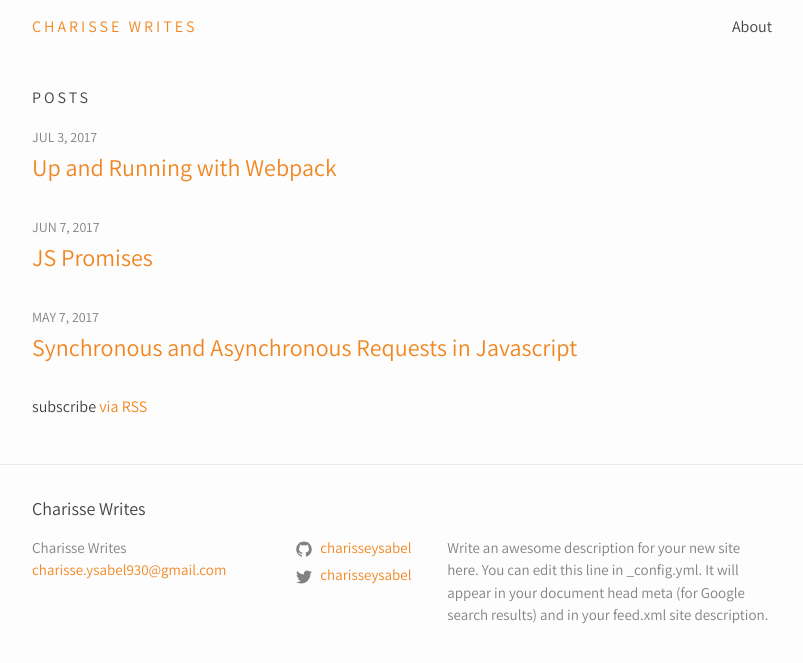
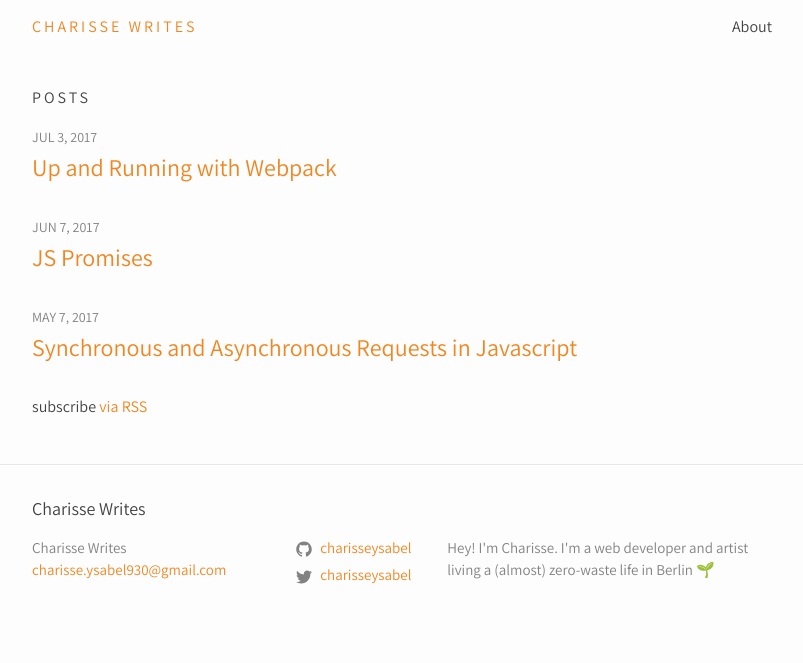
Before and after one commit to charisseysabel/chysbl-blog, a Jekyll site: the page built from index.md, in a window 1280 px wide. Shown: the top 663 px of the page, without its empty margins (238-1041 px from the left). Built offline with Jekyll 4.4.1, drawn with Linux system fonts in a browser that asks for light colours.

Commit message:
feat(_config) update description

```diff
--- a/_config.yml
+++ b/_config.yml
@@ -16,9 +16,8 @@
 title: Charisse Writes
 email: charisse.ysabel930@gmail.com
 description: > # this means to ignore newlines until "baseurl:"
-  Write an awesome description for your new site here. You can edit this
-  line in _config.yml. It will appear in your document head meta (for
-  Google search results) and in your feed.xml site description.
+  Hey! I'm Charisse. I'm a web developer and artist living a (almost) zero-waste life in Berlin 🌱
+
 baseurl: "" # the subpath of your site, e.g. /blog
 url: "" # the base hostname & protocol for your site, e.g. http://example.com
 twitter_username: charisseysabel
```
